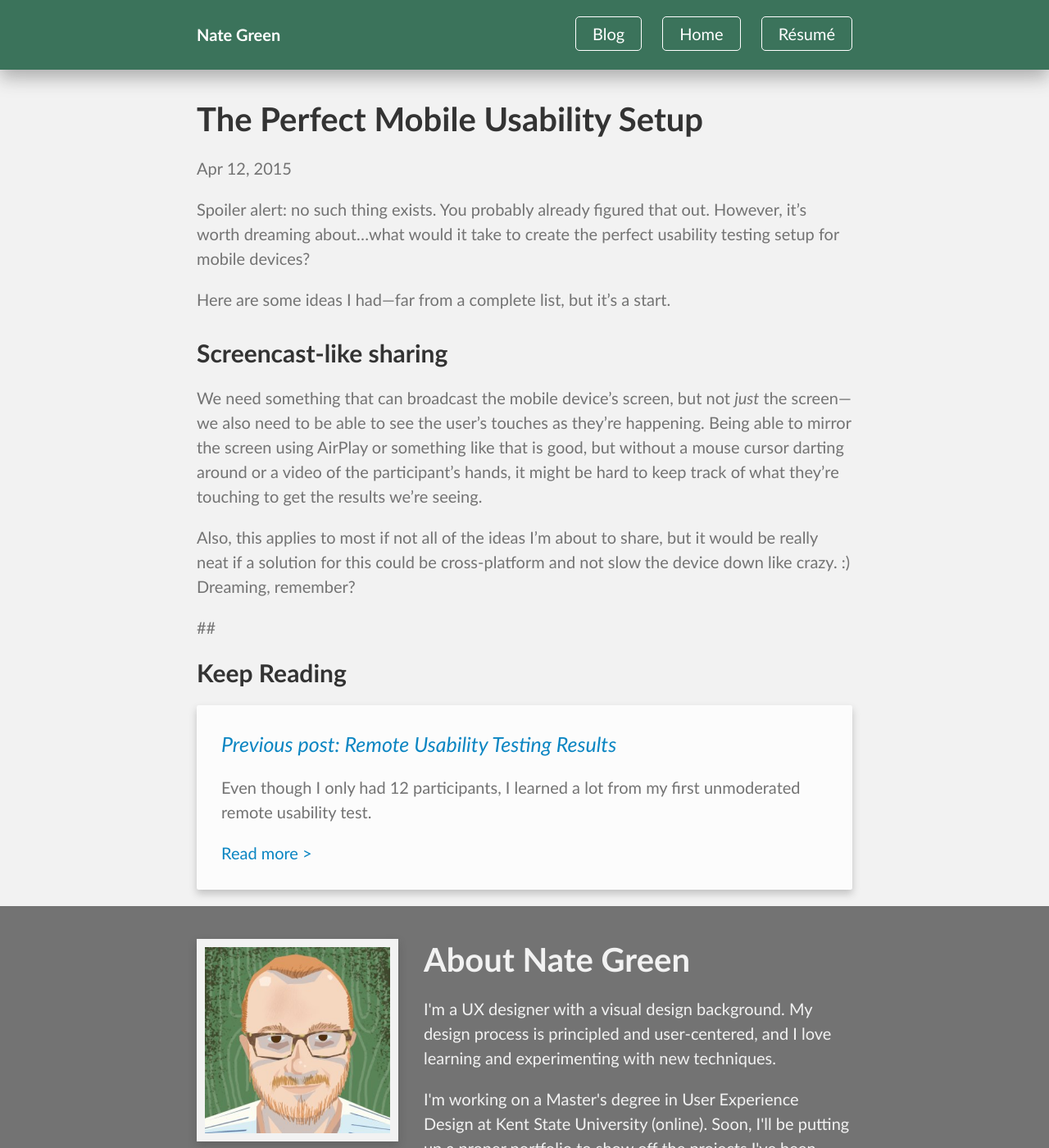
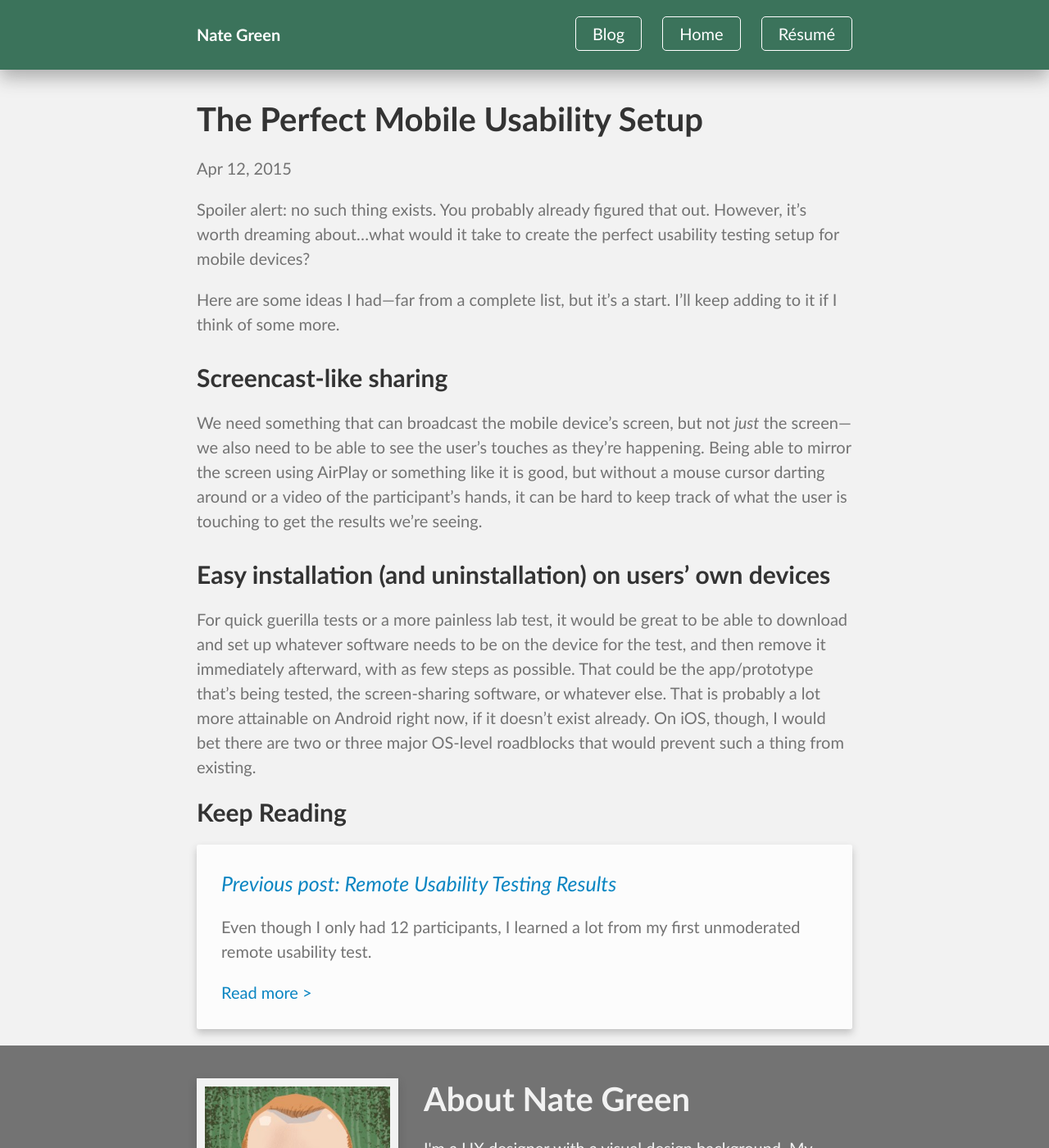
Before and after one commit to nategreen/old-website, a Jekyll site: the page built from _posts/2015-04-12-perfect-mobile-usability-testing.md, in a window 1280 px wide and 1400 px high. Shown: the whole window at 82% size. Built offline with Jekyll 4.4.1, drawn with Linux system fonts in a browser that asks for light colours; nearby versions of some CDN libraries.

Commit message:
update mobile usability setup post

```diff
--- a/_posts/2015-04-12-perfect-mobile-usability-testing.md
+++ b/_posts/2015-04-12-perfect-mobile-usability-testing.md
@@ -7,12 +7,12 @@ title: "The Perfect Mobile Usability Setup"
 
 Spoiler alert: no such thing exists. You probably already figured that out. However, it's worth dreaming about...what would it take to create the perfect usability testing setup for mobile devices?
 
-Here are some ideas I had---far from a complete list, but it's a start.
+Here are some ideas I had---far from a complete list, but it's a start. I'll keep adding to it if I think of some more.
 
 ## Screencast-like sharing
 
-We need something that can broadcast the mobile device's screen, but not *just* the screen---we also need to be able to see the user's touches as they're happening. Being able to mirror the screen using AirPlay or something like that is good, but without a mouse cursor darting around or a video of the participant's hands, it might be hard to keep track of what they're touching to get the results we're seeing.
+We need something that can broadcast the mobile device's screen, but not *just* the screen---we also need to be able to see the user's touches as they're happening. Being able to mirror the screen using AirPlay or something like it is good, but without a mouse cursor darting around or a video of the participant's hands, it can be hard to keep track of what the user is touching to get the results we're seeing.
 
-Also, this applies to most if not all of the ideas I'm about to share, but it would be really neat if a solution for this could be cross-platform and not slow the device down like crazy. :) Dreaming, remember?
+## Easy installation (and uninstallation) on users' own devices
 
-##
+For quick guerilla tests or a more painless lab test, it would be great to be able to download and set up whatever software needs to be on the device for the test, and then remove it immediately afterward, with as few steps as possible. That could be the app/prototype that's being tested, the screen-sharing software, or whatever else. That is probably a lot more attainable on Android right now, if it doesn't exist already. On iOS, though, I would bet there are two or three major OS-level roadblocks that would prevent such a thing from existing.
```
